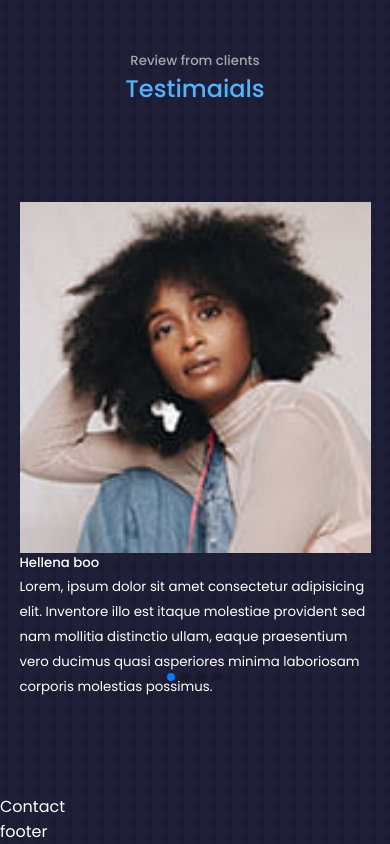
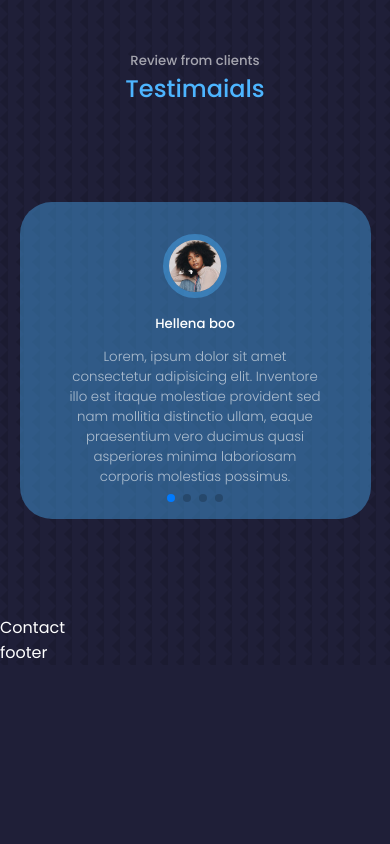
Before and after one commit to GedeonTS/React-portfolio, a React (Create React App) app: page / in a window 390 px wide. Shown: the part 2434-3278 px from the top of the page. After the commit the page ends 3099 px from the top, so only its background shows below. Built offline with nearby package versions, Linux system fonts and the light colour scheme.

Commit message:
add style to the testimonials section

```diff
--- a/src/components/testimonials/testimonials.css
+++ b/src/components/testimonials/testimonials.css
@@ -0,0 +1,48 @@
+.container.testimonials__container {
+    width: 40%;
+}
+
+.client__avatar {
+    width: 4rem;
+    aspect-ratio: 1/1;
+    overflow: hidden;
+    border-radius: 50%;
+    margin: 0 auto 1rem;
+    border:0.4rem solid var(--color-primary-variant);
+}
+
+.testimonial1 {
+    background: var(--color-primary-variant);
+    text-align: center;
+    padding: 2rem;
+    border-radius: 2rem;
+    user-select: none;
+}
+
+.client__review {
+    color: var(--color-light);
+    font-weight: 300;
+    display: block;
+    width:80%;
+    margin:0.8rem auto 0;
+}
+
+/*============= MEDIA QUERIES (MEDIUM DEVICES)==============*/
+
+@media screen and (max-width:1024px) {
+    .container.testimonials__container {
+        width: 60%;
+    }
+}
+
+/*============= MEDIA QUERIES (SMALL DEVICES)==============*/
+
+@media screen and (max-width:600px) {
+    .container.testimonials__container {
+        width: var(--container-width-sm);
+    }
+
+    .client__review {
+        width:var(--container-width-sm);
+    }
+}
```
